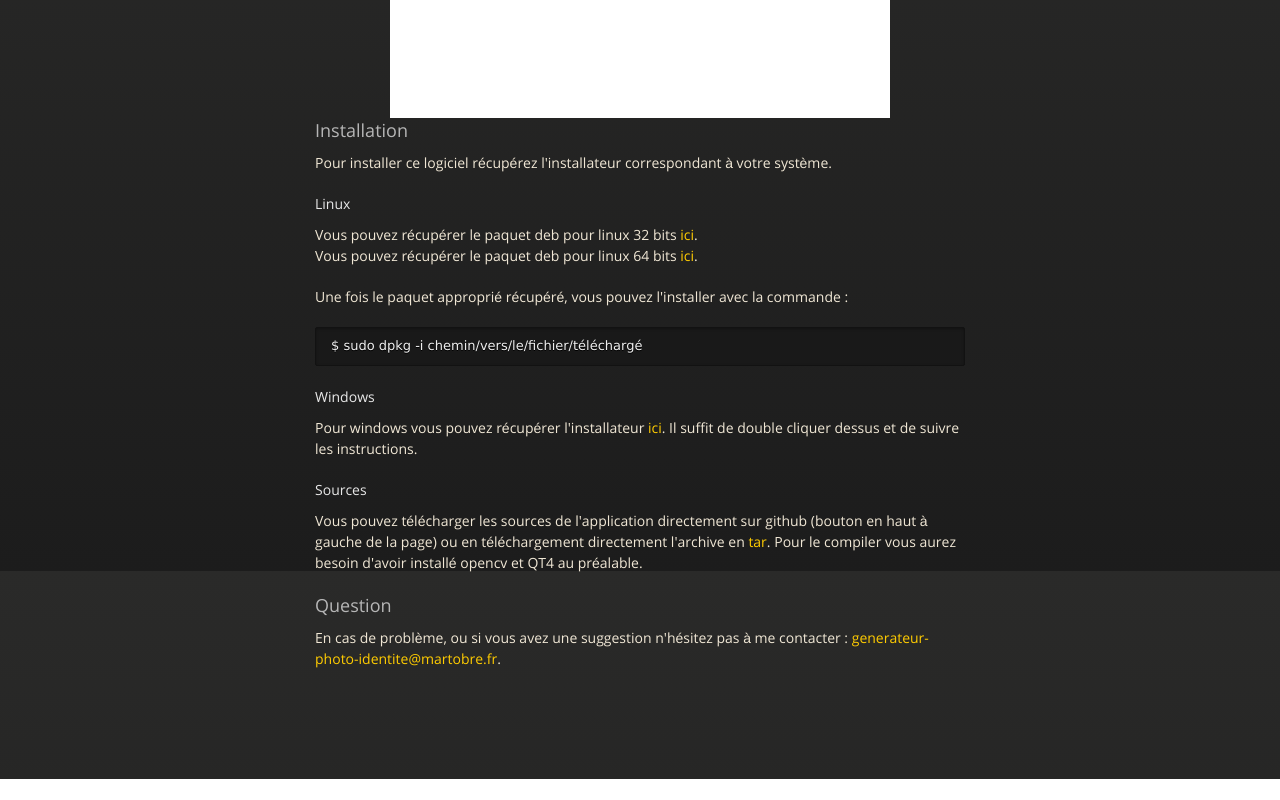
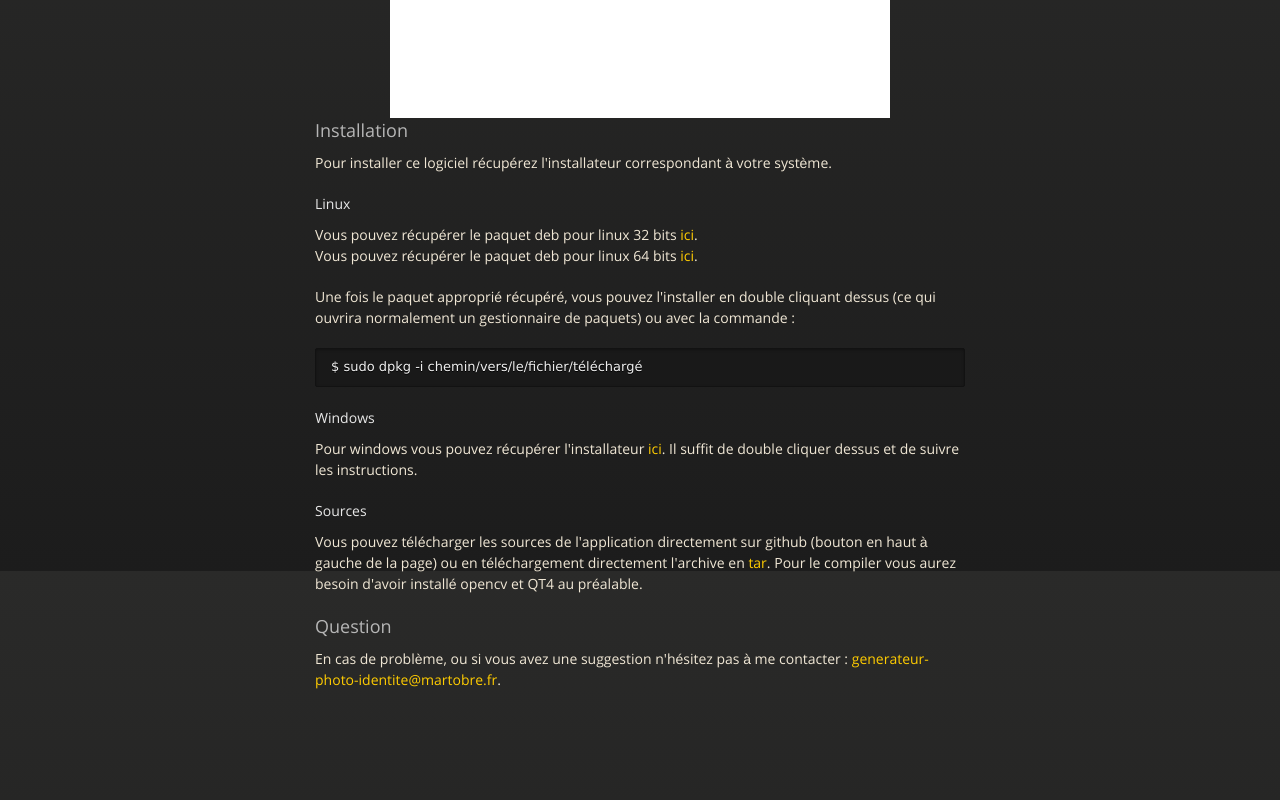
Before and after one commit to clement-roblot/generateur-de-photo-identite, a plain HTML site: page index.html in a window 1280 px wide. Shown: the part 4229-5029 px from the top of the page. Before the commit the page ends 5008 px from the top, so only its background shows below. Drawn offline with nearby package versions, Linux system fonts and the light colour scheme.

Commit message:
Précision sur l'installe sous linux.

```diff
--- a/index.html
+++ b/index.html
@@ -94,7 +94,7 @@
 <p>Vous pouvez récupérer le paquet deb pour linux 32 bits <a href="packets/generateur-de-photo-identite_1.0-1_i386.deb">ici</a>.<br>
 Vous pouvez récupérer le paquet deb pour linux 64 bits <a href="packets/generateur-de-photo-identite_1.0-1_amd64.deb">ici</a>.</p>
 
-<p>Une fois le paquet approprié récupéré, vous pouvez l'installer avec la commande :
+<p>Une fois le paquet approprié récupéré, vous pouvez l'installer en double cliquant dessus (ce qui ouvrira normalement un gestionnaire de paquets) ou avec la commande :
 <pre><code>$ sudo dpkg -i chemin/vers/le/fichier/téléchargé</code></pre></p>
 
 		<h4>Windows</h4>
```
